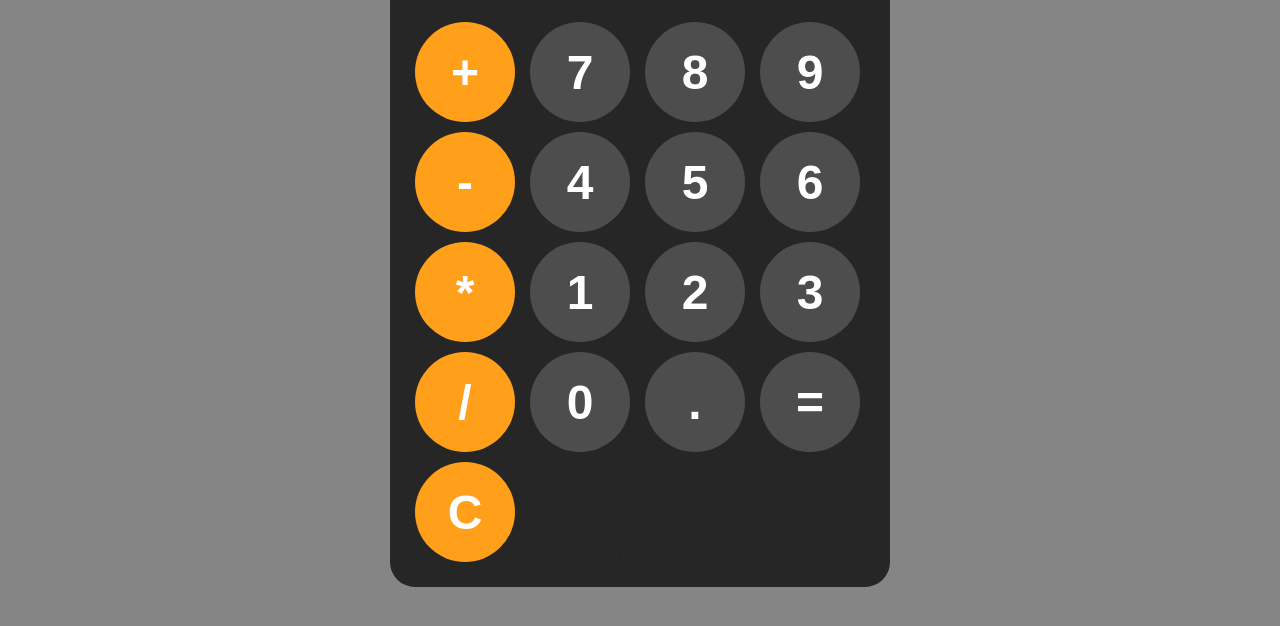
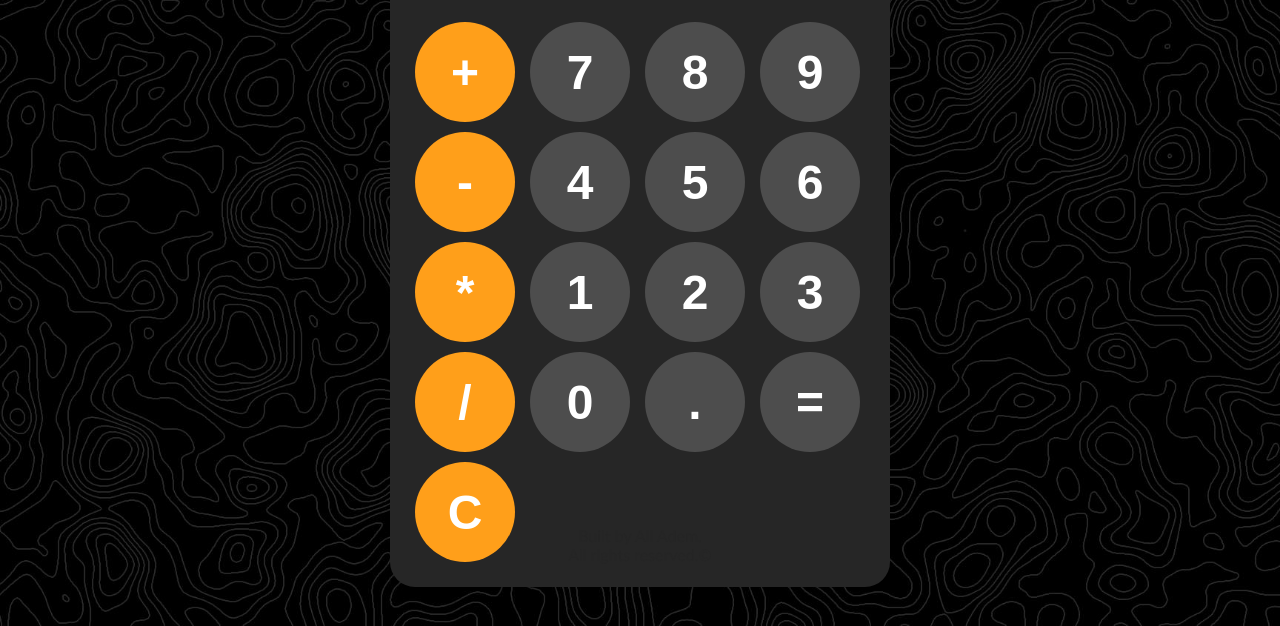
Before and after one commit to aad3m/Calculator, a website built with webpack: page index.html in a window 1280 px wide. Shown: the part 174-800 px from the top of the page. Built offline with nearby package versions, Linux system fonts and the light colour scheme.

Commit message:
wip: updated background

```diff
--- a/css/style.css
+++ b/css/style.css
@@ -1,10 +1,14 @@
 body{
   margin: 0;
+  padding: 0;
+  height: 100vh;
   display: flex;
   justify-content: center;
   align-items: center;
-  height: 100vh;
-  background: hsl(0, 0%, 52%);
+  background-image: url('/background.jpg');
+  background-size: cover;
+  background-position: center;
+  background-repeat: no-repeat;
 }
 
 #calculator{
```
Also changed, not shown: background.jpg (added).
